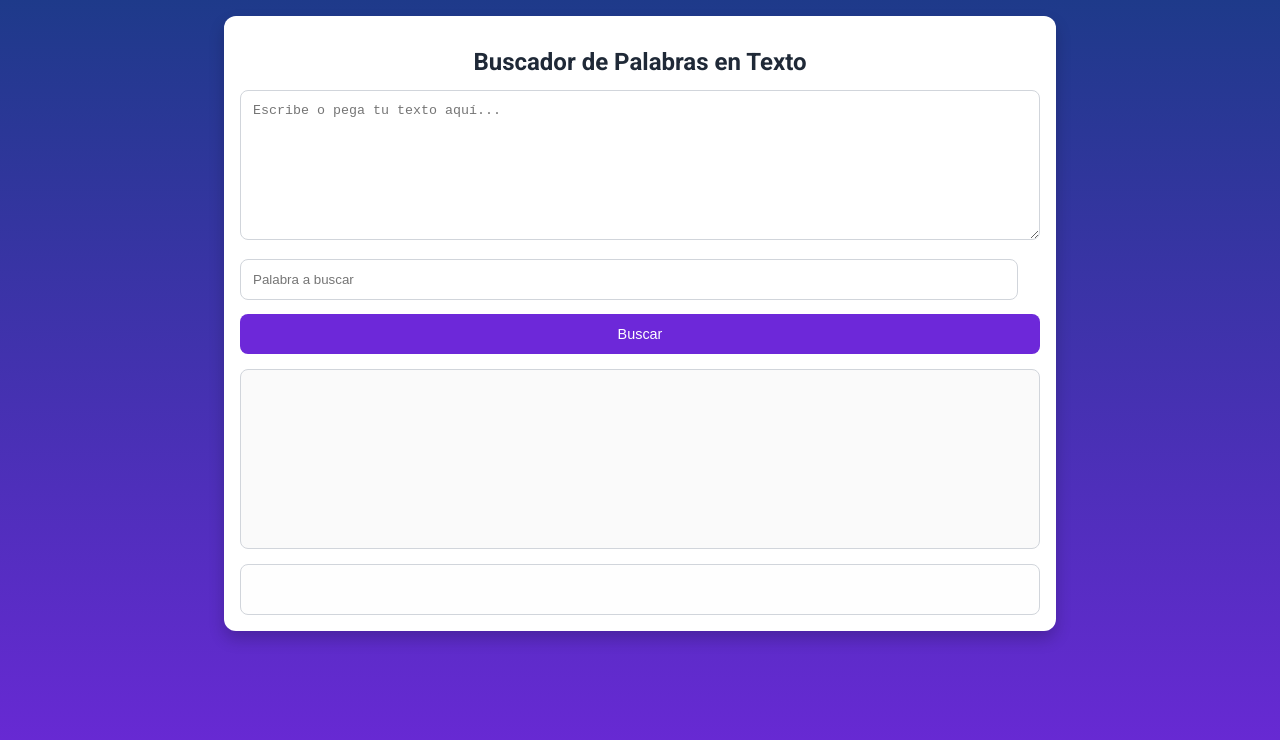
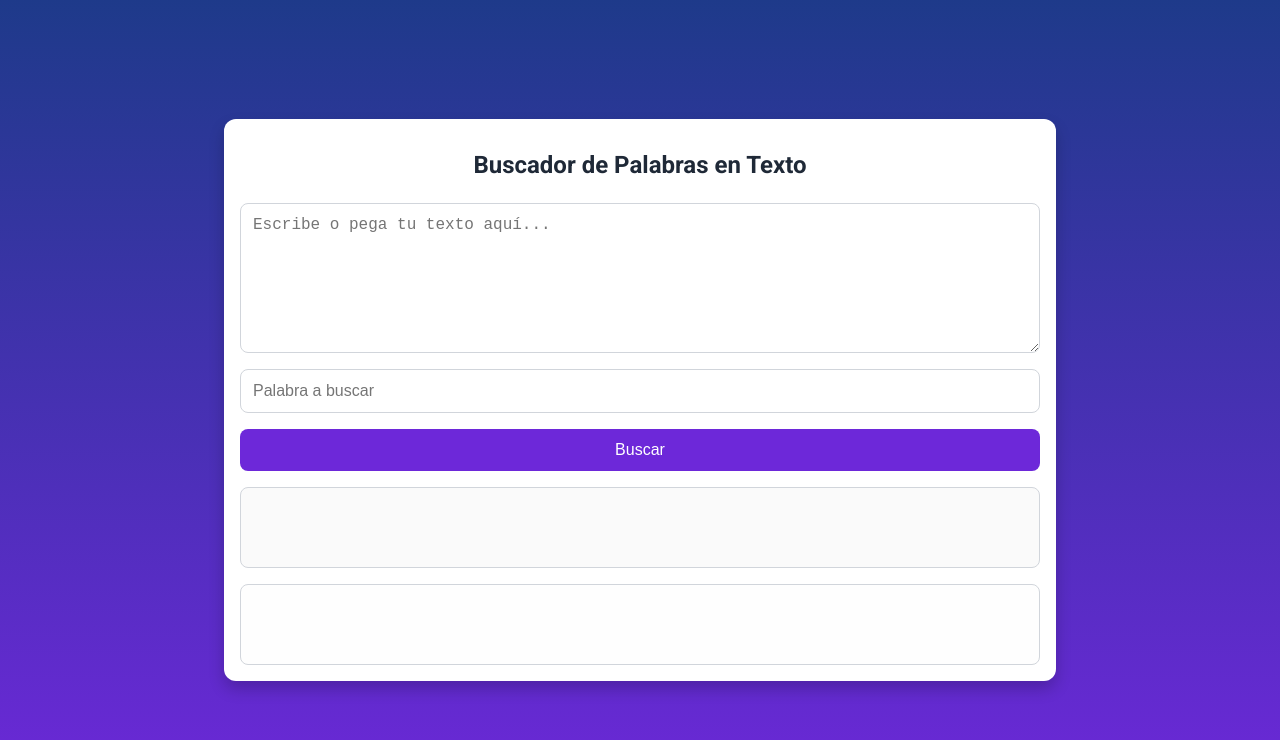
Before and after one commit to xXRenzoElProXx/Buscador_Palabras, a plain HTML site: page index.html in a window 1280 px wide. Drawn offline with Linux system fonts and the light colour scheme.

Commit message:
Update styles.css

```diff
--- a/styles.css
+++ b/styles.css
@@ -5,6 +5,11 @@ body {
     background: linear-gradient(#1e3a8a, #6d28d9);
     background-size: cover;
     background-attachment: fixed;
+    display: flex;
+    justify-content: center;
+    align-items: center;
+    min-height: 100vh;
+    box-sizing: border-box;
 }
 
 .container {
@@ -16,43 +21,35 @@ body {
     border-radius: 12px;
     box-shadow: 0 8px 16px rgba(0, 0, 0, 0.2);
     animation: fadeIn 1s ease-in-out;
+    display: flex;
+    flex-direction: column;
+    gap: 1rem;
 }
 
 h1 {
     text-align: center;
     color: #1f2937;
-    margin-bottom: 0.9rem;
+    margin-bottom: 0.5rem;
     font-size: 1.5rem;
 }
 
-textarea {
+textarea,
+input[type="text"] {
     width: 100%;
-    min-height: 150px;
     padding: 0.75rem;
-    margin-bottom: 0.9rem;
     border: 1px solid #d1d5db;
     border-radius: 8px;
     box-sizing: border-box;
+    font-size: 1rem;
     resize: vertical;
     transition: border-color 0.3s;
 }
 
-textarea:focus {
-    border-color: #6d28d9;
-    outline: none;
-    box-shadow: 0 0 0 2px rgba(109, 40, 217, 0.2);
+textarea {
+    min-height: 150px;
 }
 
-input[type="text"] {
-    width: calc(100% - 22px);
-    padding: 0.75rem;
-    border: 1px solid #d1d5db;
-    border-radius: 8px;
-    box-sizing: border-box;
-    margin-bottom: 0.9rem;
-    transition: border-color 0.3s;
-}
-
+textarea:focus,
 input[type="text"]:focus {
     border-color: #6d28d9;
     outline: none;
@@ -67,7 +64,7 @@ button {
     border: none;
     border-radius: 8px;
     cursor: pointer;
-    font-size: 0.9rem;
+    font-size: 1rem;
     transition: background-color 0.3s, transform 0.2s;
 }
 
@@ -79,35 +76,23 @@ button:active {
     transform: scale(0.98);
 }
 
-#resultContainer {
-    margin-top: 0.9rem;
+#resultContainer,
+#countContainer {
     padding: 0.9rem;
     border: 1px solid #d1d5db;
     border-radius: 8px;
     background: #fafafa;
-    min-height: 150px;
+    min-height: 50px;
     white-space: pre-wrap;
     word-wrap: break-word;
     animation: fadeIn 1s ease-in-out;
 }
 
 #countContainer {
-    margin-top: 0.9rem;
-    padding: 0.9rem;
-    border: 1px solid #d1d5db;
-    border-radius: 8px;
-    background: #fafafa;
-    min-height: 20px;
-    white-space: pre-wrap;
-    word-wrap: break-word;
-    animation: fadeIn 1s ease-in-out;
-    font-size: 20px;
+    font-weight: bold;
     text-align: center;
-}
-
-#countContainer {
+    font-size: 1.2rem;
     background: #fefefe;
-    font-weight: bold;
 }
 
 .highlight {
@@ -120,7 +105,6 @@ button:active {
     from {
         opacity: 0;
     }
-
     to {
         opacity: 1;
     }
@@ -130,7 +114,6 @@ button:active {
     from {
         background-color: #ffeb3b;
     }
-
     to {
         background-color: #ffeb3b;
     }
@@ -140,17 +123,12 @@ button:active {
     h1 {
         font-size: 1.25rem;
     }
-
-    textarea {
-        font-size: 0.875rem;
-    }
-
+    textarea,
     input[type="text"],
     button {
         font-size: 0.875rem;
     }
-
     #countContainer {
-        font-size: 1.1rem;
+        font-size: 1rem;
     }
 }
```
